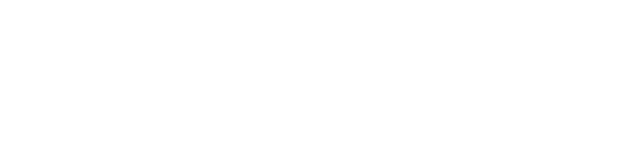
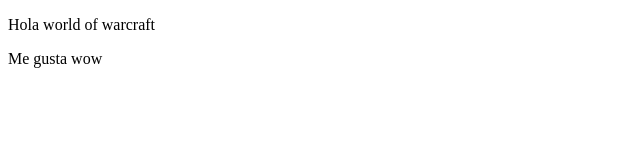
Before and after one commit to KortexCode/webComponents-workshop, a website: page public/index.html in a window 1280 px wide. Shown: the whole page, without its empty margins (0-640 px from the left). Drawn offline with Linux system fonts and the light colour scheme.

Commit message:
Se crea el componente web my-component-test y se agrega al html.

```diff
--- a/src/myElement.js
+++ b/src/myElement.js
@@ -1,8 +1,19 @@
+const template = document.createElement("div");
+template.innerHTML = `
+    <p>Me gusta wow</p>
+`;
+
 //HTMLElement es la web Api que nos ayuda a contruir un "custom element"
 class myElement extends HTMLElement{
     constructor(){
         super();
-        console.log("Aflición")
+        this.p = document.createElement("p");
+    }
+
+    connectedCallback(){
+        this.p.textContent = "Hola world of warcraft";
+        this.appendChild(this.p);
+        this.appendChild(template);
     }
 }
 
```
Also changed, not shown: public/index.html (+1 -3 lines).
